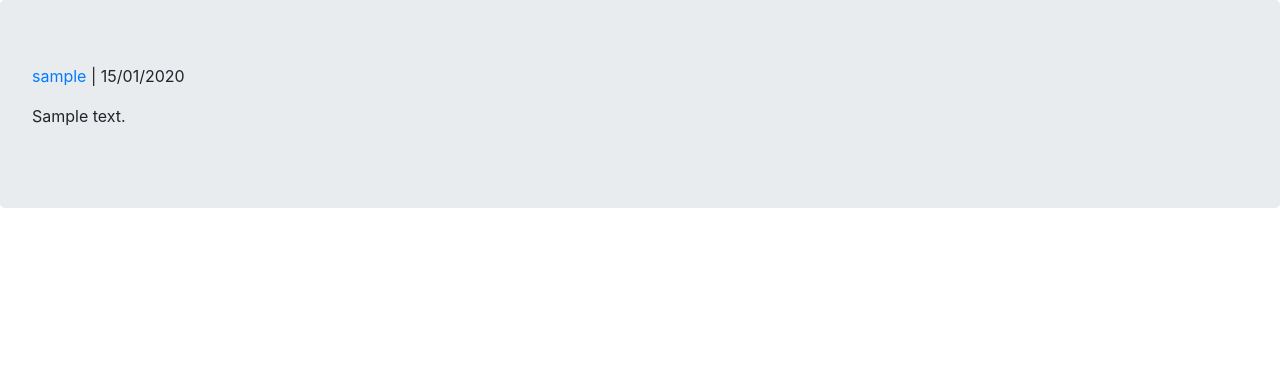
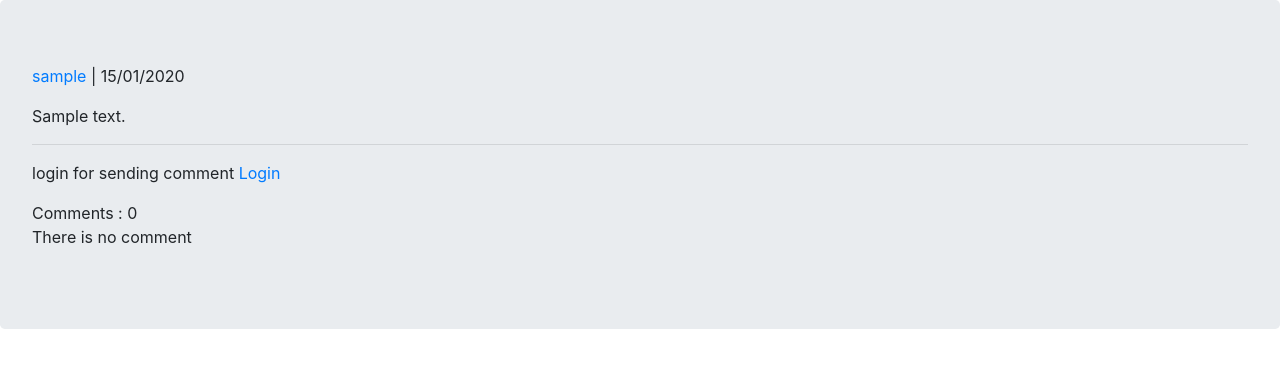
Before and after one commit to mohamadhosseintahan/django-social-media, a Django app: a page that uses social_media/posts/templates/posts/post_detail.html in a window 1280 px wide. Shown: the part 56-424 px from the top of the page. Run offline with Django 3.2, Linux system fonts and the light colour scheme; tables that the repository leaves empty hold one stand-in row (values such as "Sample post").

Commit message:
nested comments handled

```diff
--- a/social_media/posts/forms.py
+++ b/social_media/posts/forms.py
@@ -1,5 +1,5 @@
 from django import forms
-from .models import Post
+from .models import Post, Comment
 
 
 class AddPostForm(forms.ModelForm):
@@ -12,3 +12,15 @@ class EditPostForm(forms.ModelForm):
     class Meta:
         model = Post
         fields = ('body',)
+
+
+class CommentForm(forms.ModelForm):
+    class Meta:
+        model = Comment
+        fields = ('body',)
+
+        widgets = {
+            'body': forms.Textarea(attrs={
+                'class': 'form-control col-md-6'
+            })
+        }
--- a/social_media/posts/models.py
+++ b/social_media/posts/models.py
@@ -25,10 +25,13 @@ class Comment(models.Model):
     post = models.ForeignKey(Post, on_delete=models.CASCADE, related_name='pcommect')
     reply = models.ForeignKey('self', on_delete=models.CASCADE, null=True, blank=True, related_name='rcomment')
     is_reply = models.BooleanField(default=False)
-    body = models.TextField(max_length=160)
+    body = models.TextField(max_length=400)
     created = models.DateTimeField(auto_now_add=True)
 
     def __str__(self):
         return f'{self.user} - {self.body[:30]}'
 
     objects = models.Manager()
+
+    class Meta:
+        ordering = ('-created',)
--- a/social_media/posts/templates/posts/post_detail.html
+++ b/social_media/posts/templates/posts/post_detail.html
@@ -5,6 +5,28 @@
 <a href="{% url 'posts:post_delete' post.user.id post.id %}">Delete post</a>
 <a href="{% url 'posts:post_edit' post.user.id post.id %}">Edit post</a>
 {% endif %}
-<p><a href="{% url 'account:dashboard' request.user.id %}">{{ post.user }} </a> | {{ post.created|date:'j/m/Y' }}</p>
+<p><a href="{% url 'account:dashboard' post.user.id %}">{{ post.user }} </a> | {{ post.created|date:'j/m/Y' }}</p>
 <p> {{ post.body }}</p>
+<hr>
+{% if request.user.is_authenticated %}
+<form method="post">
+    {% csrf_token %}
+    {{form.as_p}}
+    <input type="submit" class="btn btn-primary" value="Send">
+</form>
+{% else %}
+<p>login for sending comment <a href="{% url 'account:login' %}">Login</a></p>
+{% endif %}
+Comments : {{comments.count}}
+{% for comment in comments %}
+<div class="card bg-dark text-white">
+    <p class="card-header">{{ comment.user }}</p>
+    <p class="card-body">{{ comment.body }}</p>
+    {% for reply in comment.rcomment.all %}
+    <p class="bg-primary m-5 p-2 text-white">{{ reply.user }} <br> {{ reply.body }}</p>
+    {% endfor %}
+</div><br>
+{% empty %}
+<p>There is no comment</p>
+{% endfor %}
 {% endblock %}
--- a/social_media/posts/views.py
+++ b/social_media/posts/views.py
@@ -4,7 +4,7 @@ from .forms import AddPostForm
 from django.contrib import messages
 from django.utils.text import slugify
 from django.contrib.auth.decorators import login_required
-from .forms import EditPostForm
+from .forms import EditPostForm, CommentForm
 
 
 # Create your views here.
@@ -16,14 +16,25 @@ def all_post(request):
 
 def post_detail(request, year, month, day, slug):
     post = get_object_or_404(Post, created__year=year, created__month=month, created__day=day, slug=slug)
-    comments = Comment.objects.filter(post=post)
-    return render(request, 'posts/post_detail.html', {'post': post})
+    comments = Comment.objects.filter(post=post, is_reply=False)
+    if request.method == "POST":
+        form = CommentForm(request.POST)
+        if form.is_valid():
+            new_comment = form.save(commit=False)
+            new_comment.post = post
+            new_comment.user = request.user
+            new_comment.save()
+            form = CommentForm()
+    else:
+        form = CommentForm()
+    return render(request, 'posts/post_detail.html', {'post': post,
+                                                      'comments': comments,
+                                                      'form': form})
 
 
 @login_required
 def add_post(request, user_id):
     if user_id == request.user.id:
-
         if request.method == 'POST':
             form = AddPostForm(request.POST or None)
             if form.is_valid():
```
